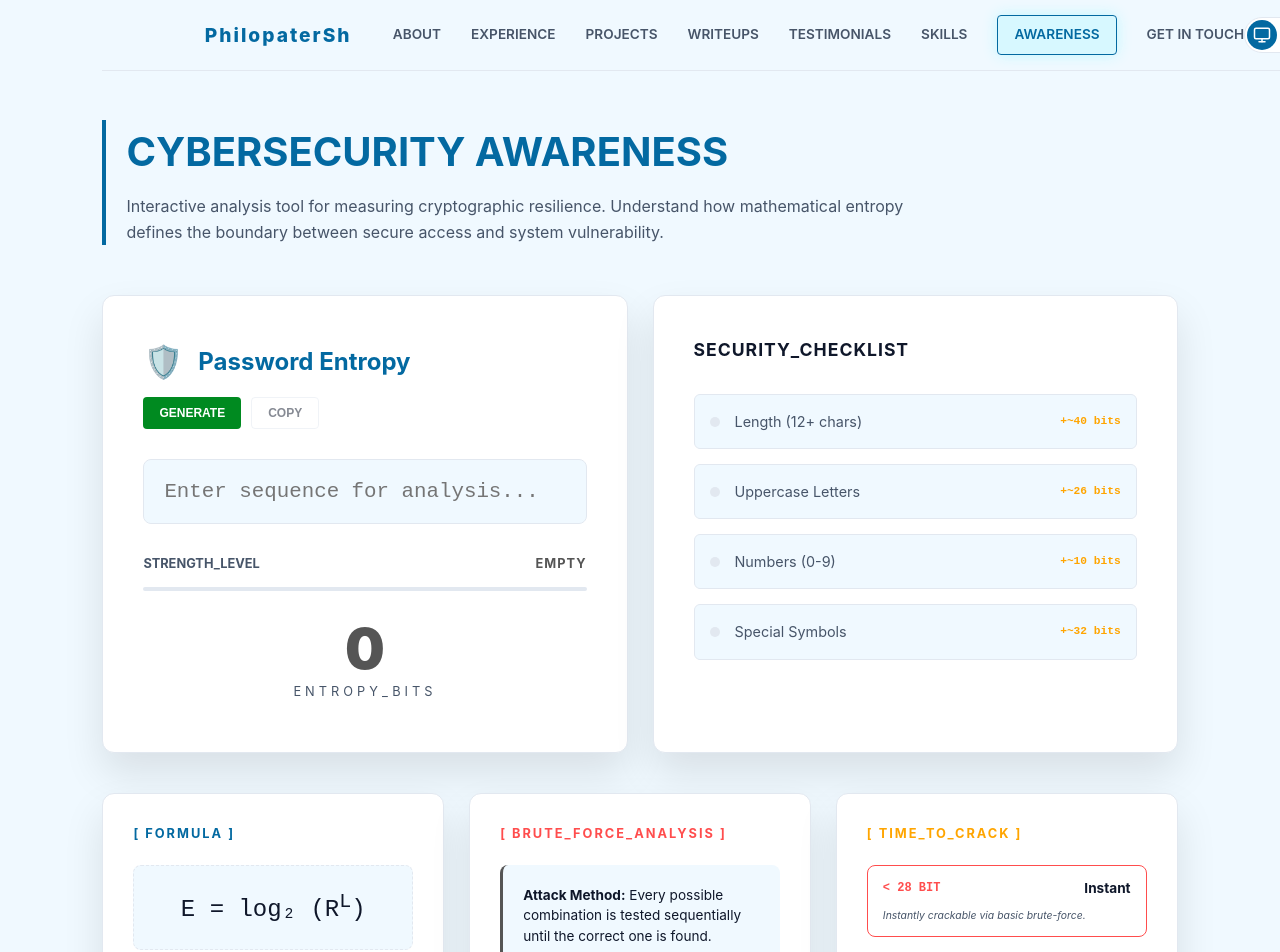
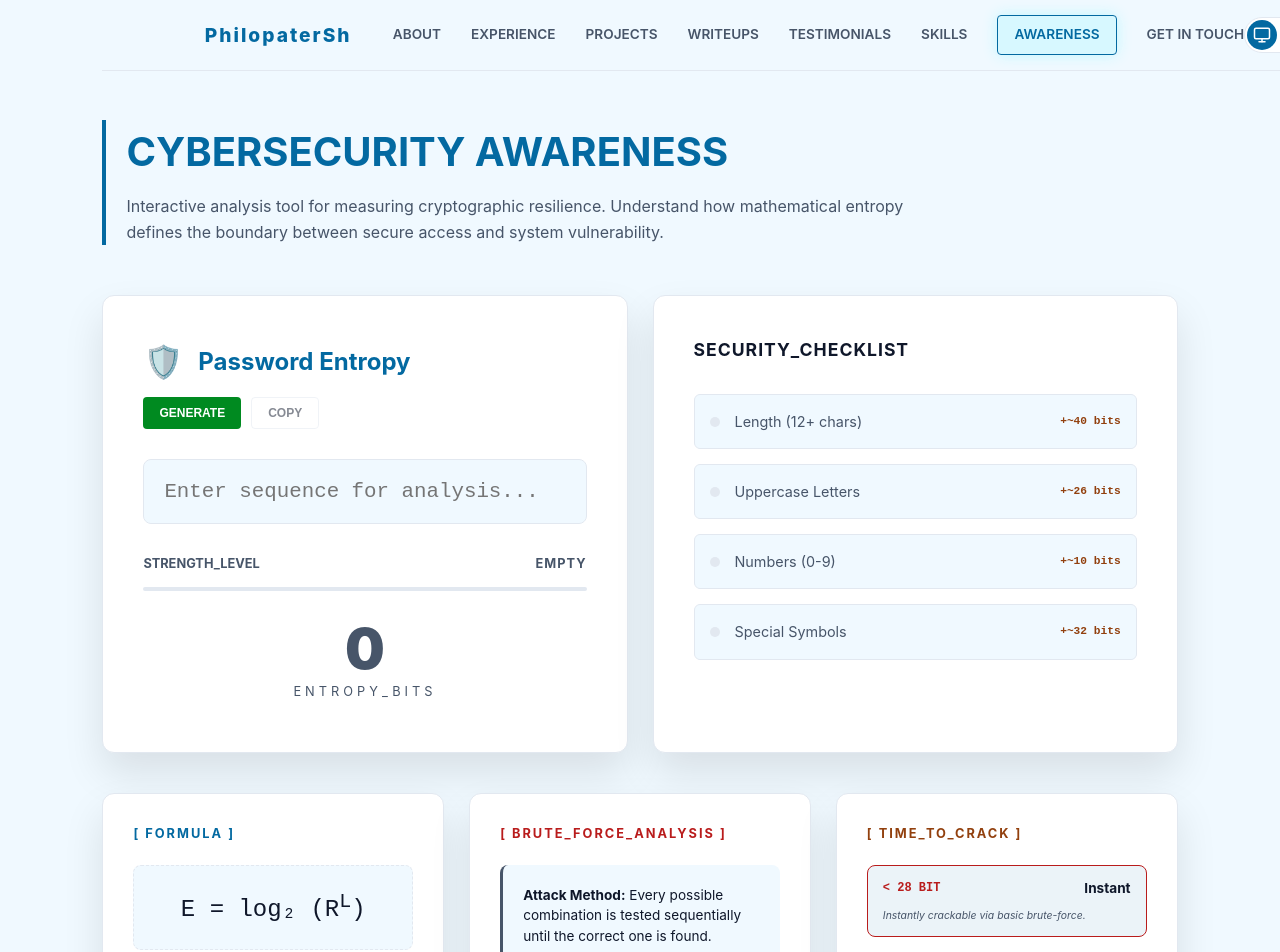
Before and after one commit to PhilopaterSh/Portfolio, a React (Vite) app: page /Portfolio/Cybersecurity_Awareness in a window 1280 px wide. Shown: the top 952 px of the page. Built offline with nearby package versions, Linux system fonts and the light colour scheme.

Commit message:
fix(a11y): meet WCAG 2.2 AA text contrast in both themes (spec 001 T027)

```diff
--- a/src/components/BruteForceAnalysis.tsx
+++ b/src/components/BruteForceAnalysis.tsx
@@ -6,7 +6,7 @@ interface BruteForceAnalysisProps {
 const BruteForceAnalysis = ({ entropy, color }: BruteForceAnalysisProps) => {
   return (
     <div className="awareness-card awareness-card--compact">
-      <h4 className="awareness-card-label" style={{ color: "#ff4d4d" }}>
+      <h4 className="awareness-card-label" style={{ color: "var(--entropy-very-weak)" }}>
         [ BRUTE_FORCE_ANALYSIS ]
       </h4>
       <div className="attack-card" style={{ borderLeftColor: color }}>
--- a/src/components/PasswordEntropyLab.tsx
+++ b/src/components/PasswordEntropyLab.tsx
@@ -6,13 +6,22 @@ interface PasswordEntropyLabProps {
   setPassword: (pwd: string) => void;
 }
 
-const strengthForEntropy = (e: number): { strength: string; color: string } => {
-  if (e === 0) return { strength: "Empty", color: "#555" };
-  if (e < 28) return { strength: "Very Weak", color: "#ff4d4d" };
-  if (e < 36) return { strength: "Weak", color: "#ffa500" };
-  if (e < 60) return { strength: "Moderate", color: "#ffff00" };
-  if (e < 128) return { strength: "Strong", color: "#00ff41" };
-  return { strength: "Very Strong", color: "#00d4ff" };
+/**
+ * Maps an entropy value in bits to a strength label and a theme-aware color token.
+ *
+ * The color is a CSS custom property (see the `--entropy-*` tokens in
+ * `base.css`) so both themes meet WCAG 2.2 AA contrast on card backgrounds.
+ *
+ * @param e - Password entropy in bits.
+ * @returns Strength label and the CSS variable reference for its color.
+ */
+export const strengthForEntropy = (e: number): { strength: string; color: string } => {
+  if (e === 0) return { strength: "Empty", color: "var(--entropy-empty)" };
+  if (e < 28) return { strength: "Very Weak", color: "var(--entropy-very-weak)" };
+  if (e < 36) return { strength: "Weak", color: "var(--entropy-weak)" };
+  if (e < 60) return { strength: "Moderate", color: "var(--entropy-moderate)" };
+  if (e < 128) return { strength: "Strong", color: "var(--entropy-strong)" };
+  return { strength: "Very Strong", color: "var(--entropy-very-strong)" };
 };
 
 const PasswordEntropyLab = ({ password, setPassword }: PasswordEntropyLabProps) => {
--- a/src/components/TimeToCrack.tsx
+++ b/src/components/TimeToCrack.tsx
@@ -16,7 +16,7 @@ interface TimeToCrackProps {
 const TimeToCrack = ({ timeScale, entropy, password }: TimeToCrackProps) => {
   return (
     <div className="awareness-card awareness-card--compact">
-      <h4 className="awareness-card-label" style={{ color: "#ffa500" }}>
+      <h4 className="awareness-card-label" style={{ color: "var(--entropy-weak)" }}>
         [ TIME_TO_CRACK ]
       </h4>
       <div className="time-scale-list">
--- a/src/pages/CybersecurityAwareness.tsx
+++ b/src/pages/CybersecurityAwareness.tsx
@@ -1,6 +1,6 @@
 import { useState } from "react";
 import Navbar from "../components/Navbar";
-import PasswordEntropyLab from "../components/PasswordEntropyLab";
+import PasswordEntropyLab, { strengthForEntropy } from "../components/PasswordEntropyLab";
 import SecurityChecklist from "../components/SecurityChecklist";
 import FormulaCard from "../components/FormulaCard";
 import BruteForceAnalysis from "../components/BruteForceAnalysis";
@@ -20,7 +20,7 @@ const timeScale = [
     max: 27.99,
     bits: "< 28",
     time: "Instant",
-    color: "#ff4d4d",
+    color: "var(--entropy-very-weak)",
     desc: "Instantly crackable via basic brute-force.",
   },
   {
@@ -28,7 +28,7 @@ const timeScale = [
     max: 59.99,
     bits: "28 - 59",
     time: "Minutes to Years",
-    color: "#ffff00",
+    color: "var(--entropy-moderate)",
     desc: "Vulnerable to specialized hardware attacks.",
   },
   {
@@ -36,7 +36,7 @@ const timeScale = [
     max: 127.99,
     bits: "60 - 127",
     time: "Centuries",
-    color: "#00ff41",
+    color: "var(--entropy-strong)",
     desc: "Secure against modern supercomputing.",
   },
   {
@@ -44,7 +44,7 @@ const timeScale = [
     max: Infinity,
     bits: "128+",
     time: "Infinite",
-    color: "#00d4ff",
+    color: "var(--entropy-very-strong)",
     desc: "Mathematically resilient to all known attacks.",
   },
 ];
@@ -95,22 +95,7 @@ const CybersecurityAwareness = () => {
 
       <div className="awareness-grid-secondary">
         <FormulaCard />
-        <BruteForceAnalysis
-          entropy={entropy}
-          color={
-            entropy >= 128
-              ? "#00d4ff"
-              : entropy >= 60
-                ? "#00ff41"
-                : entropy >= 36
-                  ? "#ffff00"
-                  : entropy >= 28
-                    ? "#ffa500"
-                    : entropy > 0
-                      ? "#ff4d4d"
-                      : "#555"
-          }
-        />
+        <BruteForceAnalysis entropy={entropy} color={strengthForEntropy(entropy).color} />
         <TimeToCrack timeScale={timeScale} entropy={entropy} password={password} />
       </div>
 
--- a/src/styles/awareness.css
+++ b/src/styles/awareness.css
@@ -264,7 +264,7 @@
 
 .checklist-gain {
   font-size: 0.7rem;
-  color: #ffa500;
+  color: var(--entropy-weak);
   font-weight: bold;
   font-family: monospace;
 }
@@ -349,6 +349,10 @@
 
 .time-scale-row--active {
   background-color: rgba(255, 255, 255, 0.03);
+}
+
+[data-theme="light"] .time-scale-row--active {
+  background-color: rgba(3, 105, 161, 0.08);
 }
 
 .time-scale-row-header {
--- a/src/styles/base.css
+++ b/src/styles/base.css
@@ -4,7 +4,7 @@
   --hero-gradient: radial-gradient(circle at 80% 20%, #0d1b2a 0%, #02060a 100%);
   --card-bg: #0b1622;
   --accent-green: #00f2ff;
-  --accent-blue: #0077ff;
+  --accent-blue: #3b82f6;
   --error-color: #ff7373;
   --text-primary: #ffffff;
   --text-secondary: #94a3b8;
@@ -16,6 +16,13 @@
   --badge-text: #02060a;
   --social-pill-bg: #0f172a;
   --footer-bg: #02060a;
+  /* Entropy strength palette (WCAG AA on --card-bg in both themes). */
+  --entropy-empty: #94a3b8;
+  --entropy-very-weak: #ff4d4d;
+  --entropy-weak: #ffa500;
+  --entropy-moderate: #ffff00;
+  --entropy-strong: #00ff41;
+  --entropy-very-strong: #00d4ff;
 }
 
 [data-theme="light"] {
@@ -36,6 +43,13 @@
   --badge-text: #ffffff;
   --social-pill-bg: #f1f5f9;
   --footer-bg: #f1f5f9;
+  /* Darkened strength palette: bright signal colors fail AA on light cards. */
+  --entropy-empty: #475569;
+  --entropy-very-weak: #b91c1c;
+  --entropy-weak: #92400e;
+  --entropy-moderate: #a16207;
+  --entropy-strong: #15803d;
+  --entropy-very-strong: #0e7490;
 }
 
 .not-found-page {
@@ -131,6 +145,7 @@ body {
   display: inline-block;
   width: 10px;
   background-color: var(--accent-green);
+  color: var(--bg-black);
   margin-left: 5px;
   animation: blink-cursor 0.8s infinite;
 }
--- a/src/styles/content.css
+++ b/src/styles/content.css
@@ -339,6 +339,10 @@
   font-weight: 800;
   margin-left: 10px;
   vertical-align: middle;
+}
+
+[data-theme="light"] .featured-badge {
+  color: #ffffff;
 }
 
 .project-tag {
```
